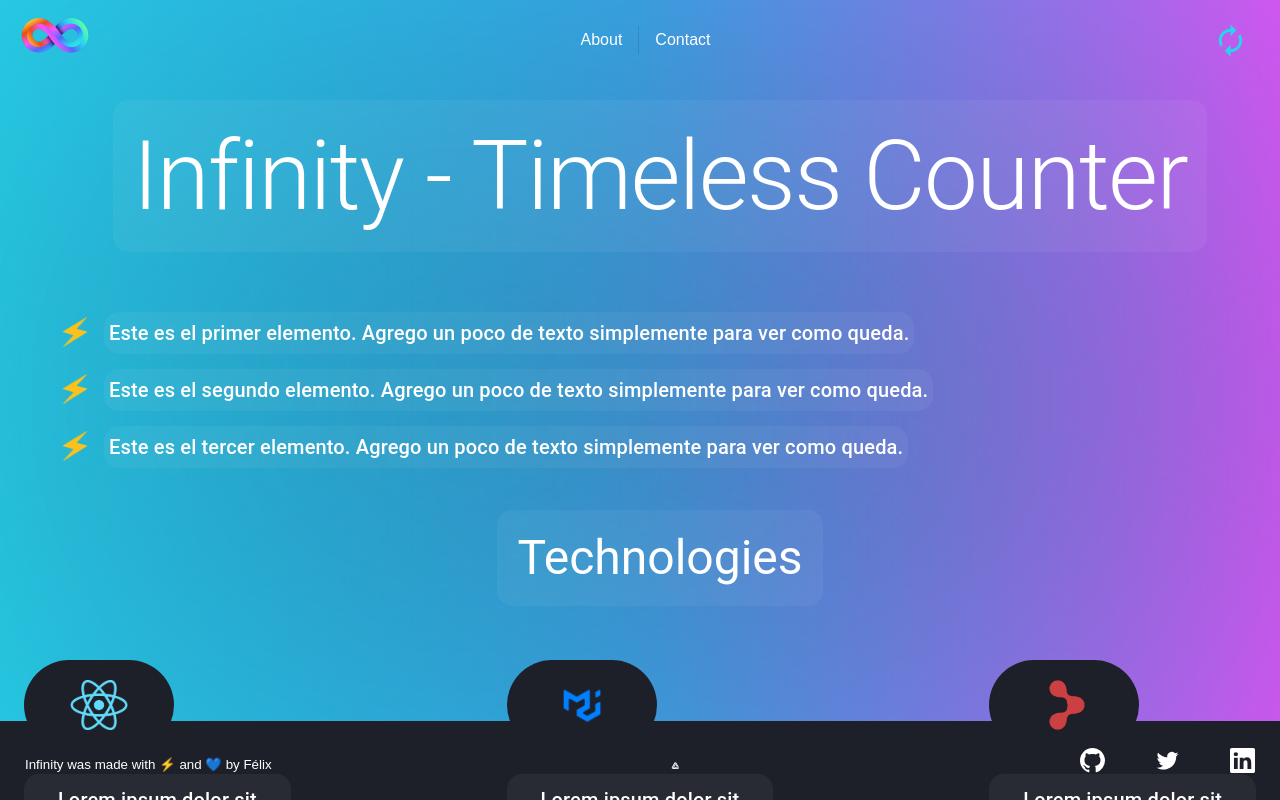
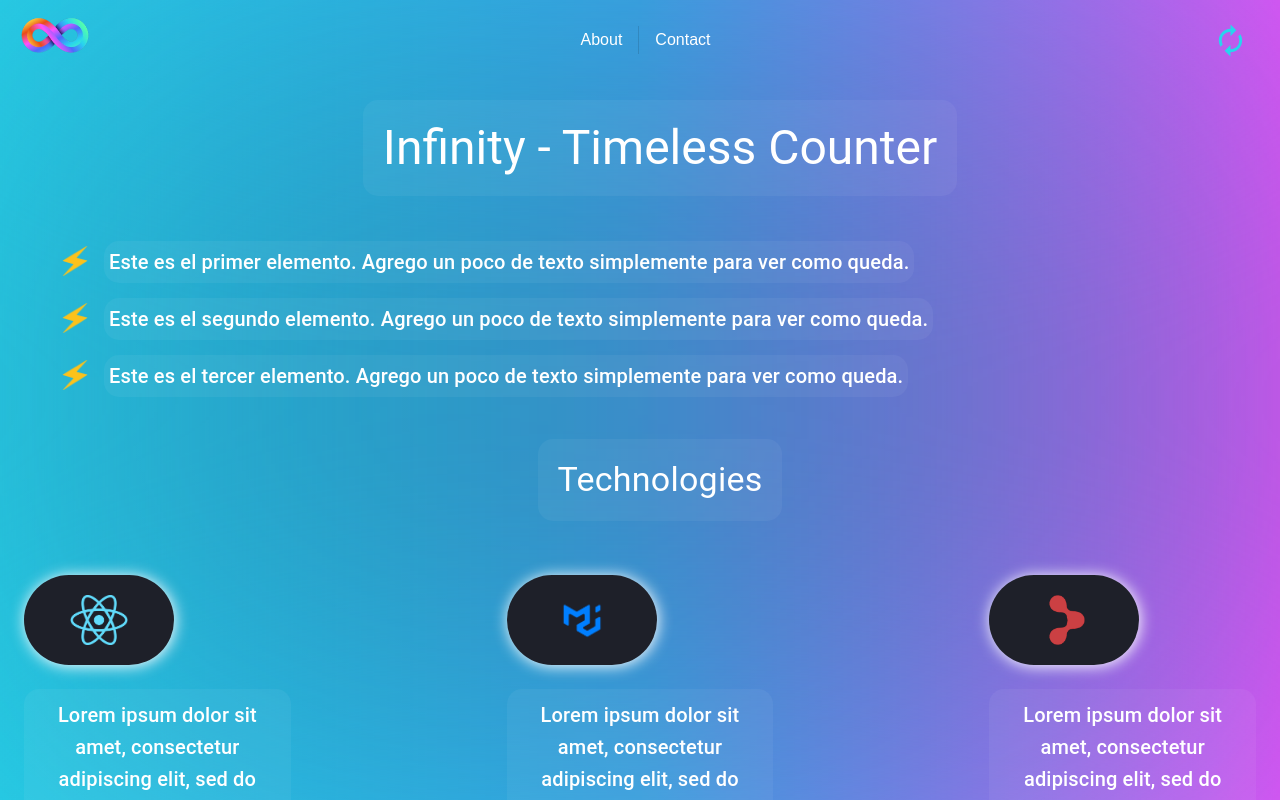
Before and after one commit to Felix-Hz/counter-react-mui, a React (Create React App) app: page /about in a window 1280 px wide. Built offline with nearby package versions, Linux system fonts and the light colour scheme.

Commit message:
add: box styling

```diff
--- a/src/components/About/About.js
+++ b/src/components/About/About.js
@@ -8,10 +8,10 @@ import LightningEmoji from "../../assets/lightning.png";
 
 const About = () => {
   return (
-    <Box sx={{ height: "80.1vh" }}>
+    <Box>
       <Box sx={{ ml: "40px", display: "flex", justifyContent: "center" }}>
         <Typography
-          variant="h1"
+          variant="h3"
           gutterBottom
           sx={{
             backdropFilter: "blur(150px)",
@@ -27,7 +27,7 @@ const About = () => {
           Infinity - Timeless Counter
         </Typography>
       </Box>
-      <Stack spacing={1} sx={{ m: "60px 0 0 0" }}>
+      <Stack spacing={1} sx={{ m: "45px 0 0 0" }}>
         <Box
           sx={{
             display: "flex",
@@ -130,7 +130,7 @@ const About = () => {
       </Stack>
       <Box sx={{ ml: "40px", display: "flex", justifyContent: "center" }}>
         <Typography
-          variant="h3"
+          variant="h4"
           gutterBottom
           sx={{
             backdropFilter: "blur(150px)",
@@ -172,6 +172,7 @@ const About = () => {
               maxWidth: "150px",
               ml: "auto",
               mr: "auto",
+              boxShadow: "1px 1px 15px #ffffffff"
             }}
           >
             <img
@@ -211,6 +212,7 @@ const About = () => {
               maxWidth: "150px",
               ml: "auto",
               mr: "auto",
+              boxShadow: "1px 1px 15px #ffffffff"
             }}
           >
             <img
@@ -250,6 +252,7 @@ const About = () => {
               maxWidth: "150px",
               ml: "auto",
               mr: "auto",
+              boxShadow: "1px 1px 15px #ffffffff"
             }}
           >
             <img
--- a/src/components/Counter/Counter.js
+++ b/src/components/Counter/Counter.js
@@ -61,6 +61,7 @@ const Counter = ({}) => {
             p: "25px",
             borderRadius: "25px",
             backgroundColor: "#1e2029",
+            boxShadow: "1px 1px 15px #ffffffff"
           }}
         >
           <Stack justifyContent="space-evenly" alignItems="center">
```
